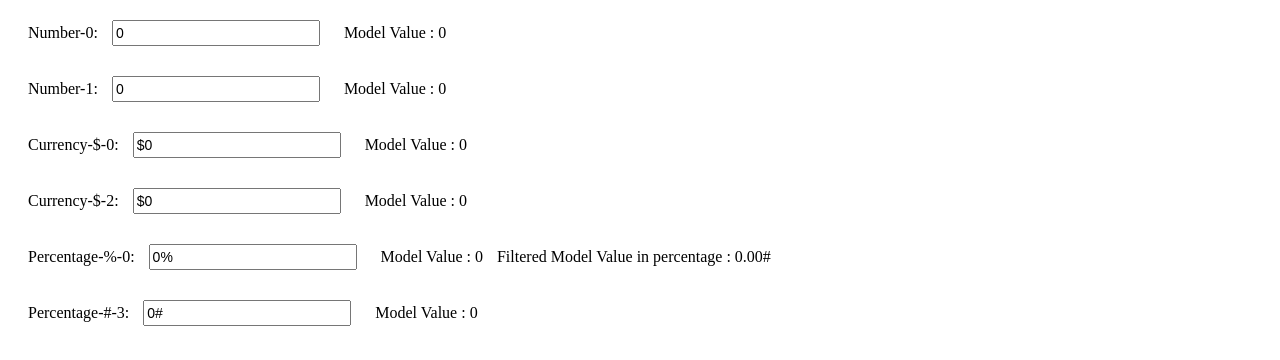
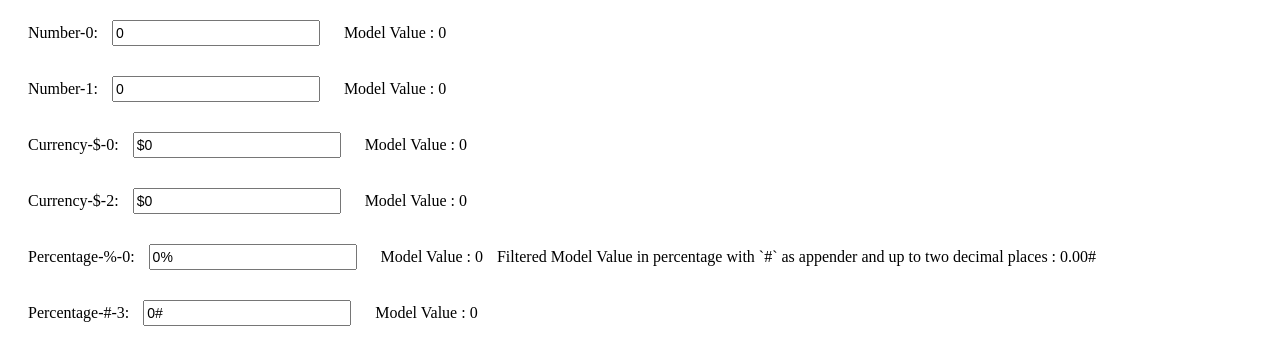
Before and after one commit to ashwinik001/ng-utils, a website: page index.html in a window 1280 px wide. Drawn offline with nearby package versions, Linux system fonts and the light colour scheme.

Commit message:
Update index.html

```diff
--- a/index.html
+++ b/index.html
@@ -99,7 +99,7 @@
 
 	<span>Model Value : {{ models.number4 }}</span>
 
-	<span>Filtered Model Value in percentage : {{ models.number4 | percentage:'#':2 }}</span>
+	<span>Filtered Model Value in percentage with `#` as appender and up to two decimal places : {{ models.number4 | percentage:'#':2 }}</span>
 
 </div>
 
```
